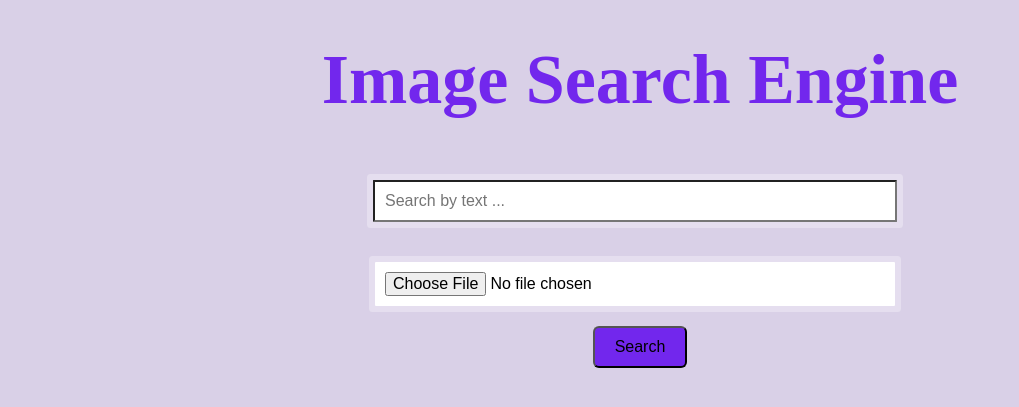
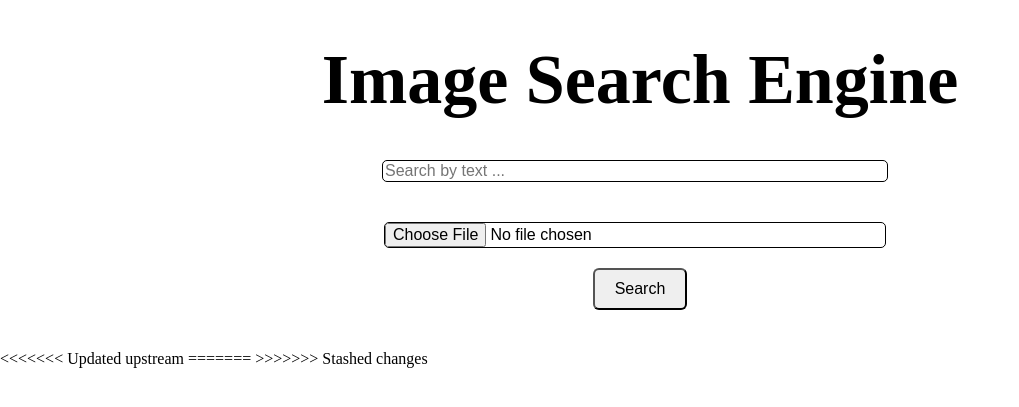
Before and after one commit to sara-hammami/Content-based-Image-Retreival, a Python web app: template templates/index.html in a window 1280 px wide. Shown: the top 407 px of the page, without its empty margins (0-1019 px from the left). Run offline with Jinja, Linux system fonts and the light colour scheme; the template is opened without the code that fills it, so the values that code supplies are empty.

Commit message:
changed style

```diff
--- a/app.py
+++ b/app.py
@@ -112,4 +112,9 @@ def search():
     # Handle other cases (GET request, no search query, etc.)
     return render_template('index.html')
 if __name__ == '__main__':
+<<<<<<< Updated upstream
     app.run(debug=True)
+
+=======
+    app.run(debug=True)
+>>>>>>> Stashed changes
--- a/static/style.css
+++ b/static/style.css
@@ -2,13 +2,18 @@ body {
     font-family: 'Abril Fatface', serif;
     margin: 0;
     padding: 0;
+<<<<<<< Updated upstream
     background-color: #d9d0e7;
+=======
+    background-color: #fff;
+>>>>>>> Stashed changes
 
 }
 .header {
     position: relative;
 }
 
+<<<<<<< Updated upstream
 .background-image {
     position: absolute;
     top: 0;
@@ -18,10 +23,14 @@ body {
     opacity: 0.8; /* Adjust the opacity level as needed */
     z-index: -1; /* Move the image behind the content */
 }
+=======
+
+>>>>>>> Stashed changes
 .container{
     margin-top:30px;
 }
 h1 {
+<<<<<<< Updated upstream
     color: #7227ed ;
     margin: 10px;
     padding: 30px;
@@ -31,6 +40,17 @@ h1 {
 }
 h2{
   color: #7227ed;
+=======
+    color:rgb(70, 98, 238);
+    margin: 10px;
+    padding: 30px;
+    text-align: center;
+    font-size: 60px;
+    font-weight: bold;
+}
+h2{
+  color: black;
+>>>>>>> Stashed changes
   text-align: left;
   font-size: 20px;
   font-weight: 100;
@@ -57,9 +77,15 @@ h2{
 .form_box input,
 .file-upload-box input {
     width: 500px; /* Set the width of the input boxes as desired */
+<<<<<<< Updated upstream
     background: #fff;
     border-radius: 1px;
     box-shadow: 0px 0px 0px 6px rgba(255,255,255,0.3);
+=======
+    background: rgb(237, 235, 235);
+    border: 1px solid #000; /* 1px thin border */
+    border-radius: 5px;
+>>>>>>> Stashed changes
     padding: 10px;
     margin-right: 10px;
     font-size: 16px;
@@ -75,14 +101,24 @@ margin-top:20px;
  button{
     padding: 10px 20px;
     font-size: 16px;
+<<<<<<< Updated upstream
     background: #7227ed;
     border-radius: 6px;
+=======
+    background: rgb(70, 98, 238);
+    border-radius: 6px;
+    border:none
+>>>>>>> Stashed changes
 
 }
 .search_button button:hover,
 .search_button button:hover {
     /* Change the background color on hover */
+<<<<<<< Updated upstream
     background-color: rgb(223, 211, 235);
+=======
+    background-color: rgb(99, 129, 251)
+>>>>>>> Stashed changes
 }
 
 .text-search-results,.image-row {
@@ -97,6 +133,7 @@ margin-top:20px;
            display: flex;
            justify-content: center;
            align-items: center;
+<<<<<<< Updated upstream
      }
      /* Align items vertically in the center */
 
@@ -155,3 +192,6 @@ button:hover {
     margin: 10px;
 }
 */
+=======
+     }
+>>>>>>> Stashed changes
--- a/templates/index.html
+++ b/templates/index.html
@@ -93,4 +93,8 @@
     {% endif %}-->
 </body>
 
+<<<<<<< Updated upstream
 </html>
+=======
+</html>
+>>>>>>> Stashed changes
```
Also changed, not shown: static/uploads/londonbus.jpg (added).
